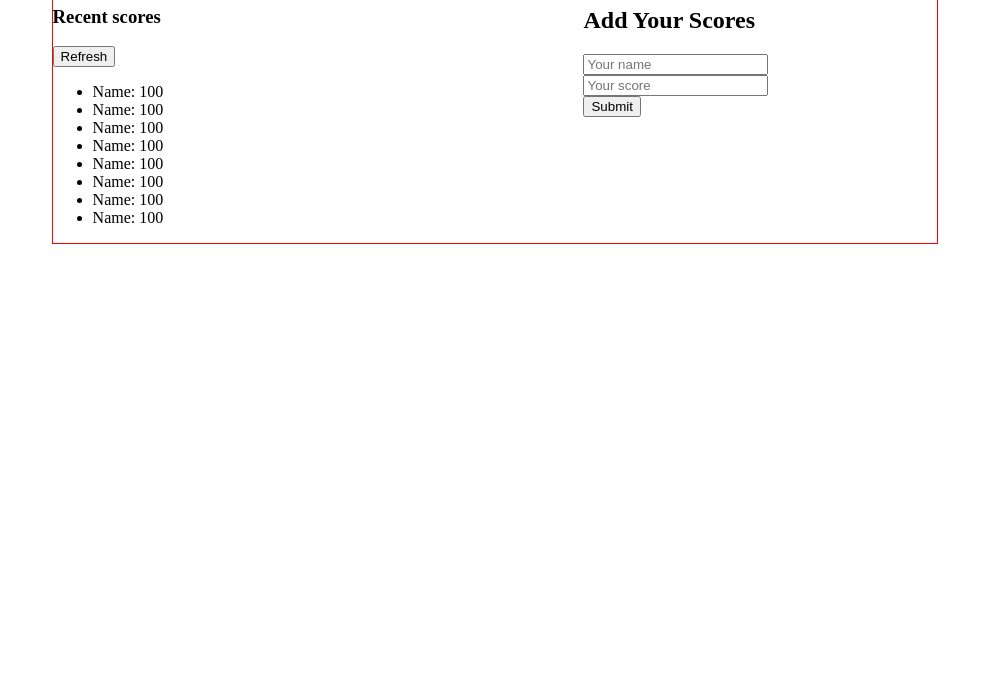
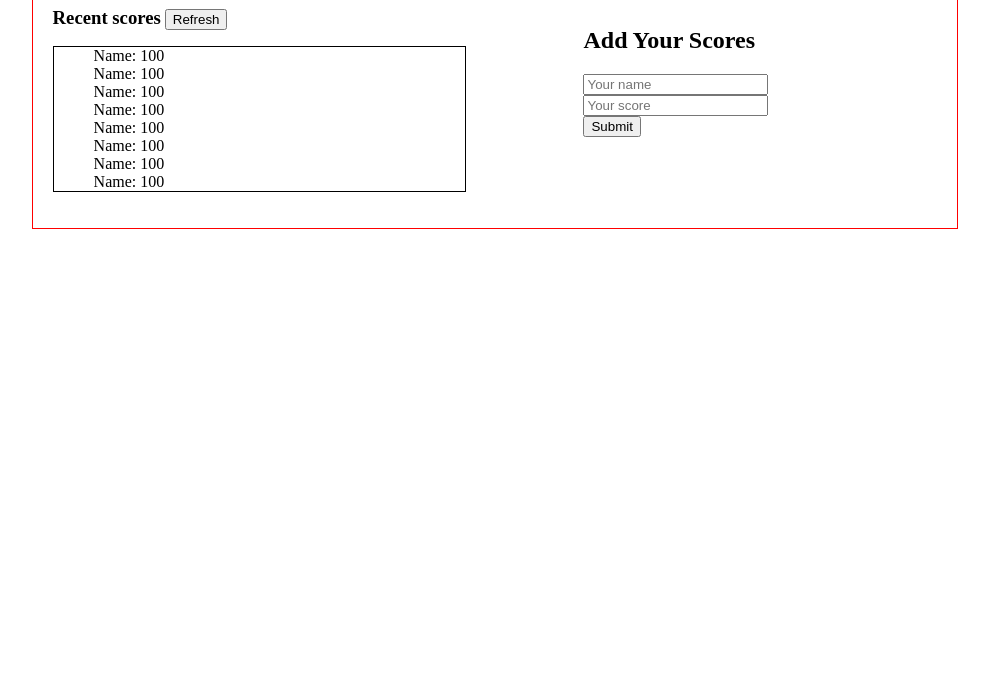
Before and after one commit to tta2yta/Leaderboard, a website built with webpack: page src/index.html in a window 1280 px wide. Shown: the part 102-800 px from the top of the page, without its empty margins (145-1134 px from the left). Built offline with nearby package versions, Linux system fonts and the light colour scheme.

Commit message:
Add style to ul elements

```diff
--- a/src/style.css
+++ b/src/style.css
@@ -2,8 +2,17 @@
     width: 70%;
     margin: auto;
     border: 1px solid red;
+    padding: 20px;
 }
 .leaderboard {
     display: grid;
     grid-template-columns: 60% 40%;
 }
+.refresh h3{
+    display: inline;
+}
+.list-scores ul{
+    border: 1px solid black;
+    list-style-type: none;
+    width: 70%;
+}
```
